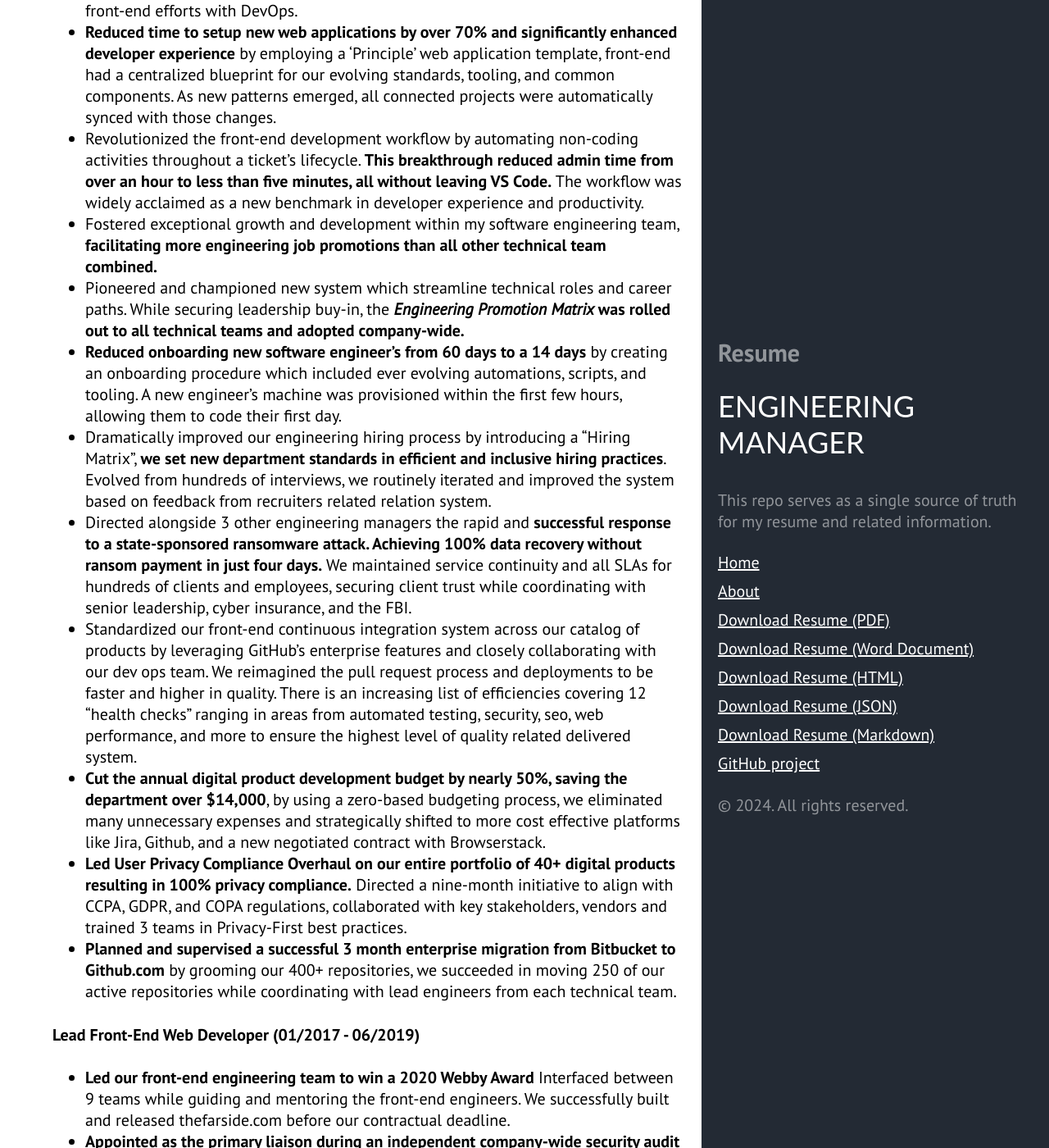
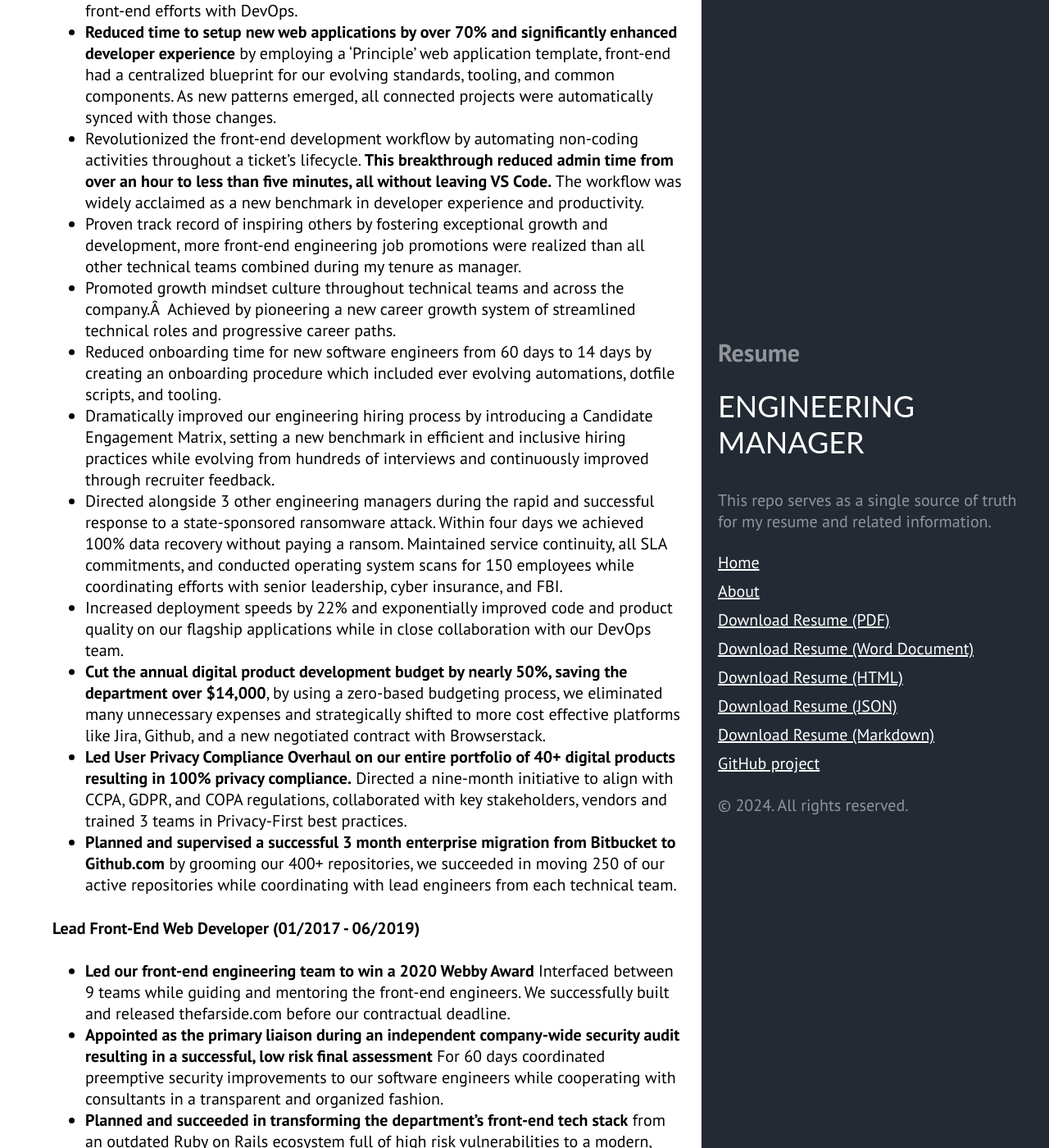
Before and after one commit to abarrows/resume, a Jekyll site: the page built from index.md, in a window 1280 px wide and 1400 px high, scrolled down 976 px. Shown: the whole window at 82% size. Built offline with Jekyll 4.4.1, drawn with Linux system fonts in a browser that asks for light colours.

Commit message:
Update index.md

```diff
--- a/index.md
+++ b/index.md
@@ -39,24 +39,12 @@ professional development of its engineers.
   lifecycle. **This breakthrough reduced admin time from over an hour to less than
   five minutes, all without leaving VS Code.** The workflow was widely acclaimed
  as a new benchmark in developer experience and productivity.
-- Fostered exceptional growth and development within my software engineering team, **facilitating more engineering job promotions than all other technical team combined.**
-- Pioneered and championed new system which streamline technical roles and
-  career paths. While securing leadership buy-in, the ***Engineering Promotion Matrix* was rolled out to all technical teams and adopted company-wide.**
-- **Reduced onboarding new software engineer's from 60 days to a 14 days** by
-  creating an onboarding procedure which included ever evolving automations,
-  scripts, and tooling.  A new engineer's machine was provisioned within the first few
-  hours, allowing them to code their first day.
-- Dramatically improved our engineering hiring process by introducing a "Hiring Matrix", **we set new department standards in efficient and inclusive hiring practices**. Evolved from hundreds of interviews, we routinely iterated and improved the system based on feedback from recruiters related relation system.
-- Directed alongside 3 other engineering managers the rapid and **successful
-  response to a state-sponsored ransomware attack. Achieving 100% data recovery
-  without ransom payment in just four days.** We maintained service continuity
-  and all SLAs for hundreds of clients and employees, securing
-  client trust while coordinating with senior leadership, cyber insurance, and the FBI.
-- Standardized our front-end continuous integration system across our catalog of products by leveraging GitHub's
-  enterprise features and closely collaborating with our dev ops team. We reimagined the pull request process and
-  deployments to be faster and higher in quality. There is an increasing list of efficiencies covering 12 "health
-  checks" ranging in areas from automated testing, security, seo, web performance, and more to ensure the highest level
-  of quality related delivered system.
+- Proven track record of inspiring others by fostering exceptional growth and development, more front-end engineering job promotions were realized than all other technical teams combined during my tenure as manager.
+- Promoted growth mindset culture throughout technical teams and across the company.Â  Achieved by pioneering a new career growth system of streamlined technical roles and progressive career paths.
+- Reduced onboarding time for new software engineers from 60 days to 14 days by creating an onboarding procedure which included ever evolving automations, dotfile scripts, and tooling.
+- Dramatically improved our engineering hiring process by introducing a Candidate Engagement Matrix, setting a new benchmark in efficient and inclusive hiring practices while evolving from hundreds of interviews and continuously improved through recruiter feedback.
+- Directed alongside 3 other engineering managers during the rapid and successful response to a state-sponsored ransomware attack. Within four days we achieved 100% data recovery without paying a ransom. Maintained service continuity, all SLA commitments, and conducted operating system scans for 150 employees while coordinating efforts with senior leadership, cyber insurance, and FBI.
+- Increased deployment speeds by 22% and exponentially improved code and product quality on our flagship applications while in close collaboration with our DevOps team.
 - **Cut the annual digital product development budget by nearly 50%, saving the department over $14,000**, by using a
   zero-based budgeting process, we eliminated many unnecessary expenses and strategically shifted to more cost effective
   platforms like Jira, Github, and a new negotiated contract with Browserstack.
```
